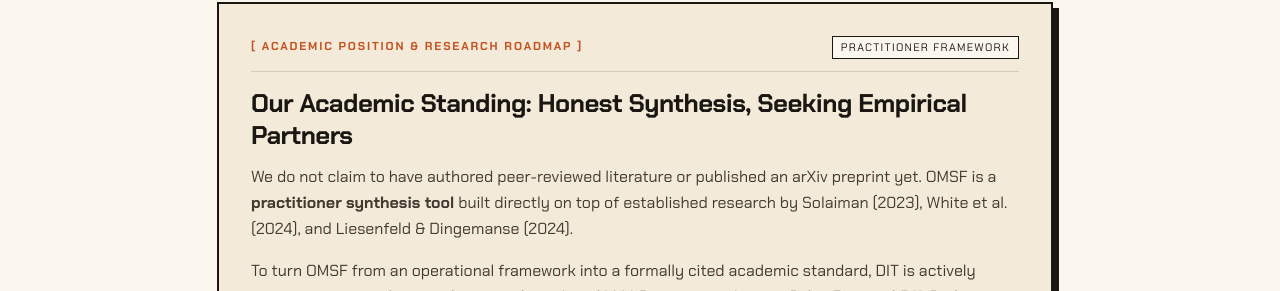
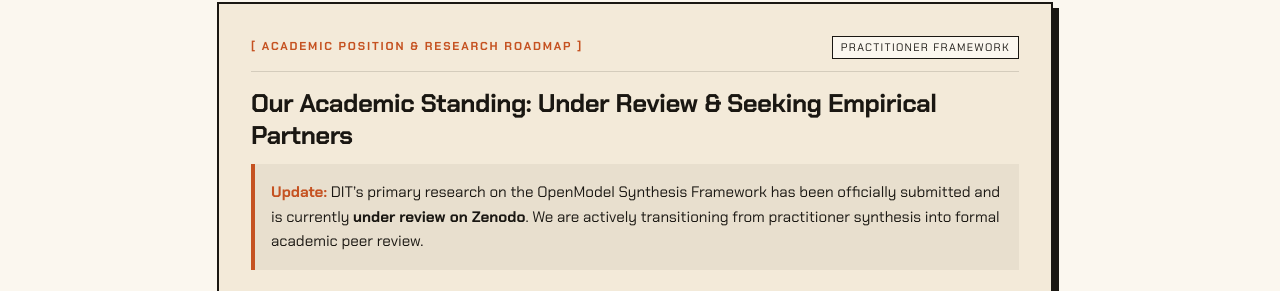
Before and after one commit to Lawrencium-103/__D.I.Technologies, a React (Vite) app: page /research in a window 1280 px wide. Shown: the part 661-952 px from the top of the page. Built offline with nearby package versions, Linux system fonts and the light colour scheme; no server answers.

Commit message:
content: add zenodo under-review badge to research page

```diff
--- a/src/pages/Research.jsx
+++ b/src/pages/Research.jsx
@@ -108,11 +108,17 @@
             </div>
 
             <h2 className="text-[1.6rem] font-[var(--font-display)] font-bold leading-tight mb-3">
-              Our Academic Standing: Honest Synthesis, Seeking Empirical Partners
+              Our Academic Standing: Under Review &amp; Seeking Empirical Partners
             </h2>
 
+            <div className="bg-[var(--color-ink)]/5 border-l-4 border-[var(--color-burnt)] p-4 mb-5">
+              <p className="text-[0.95rem] leading-relaxed text-[var(--color-ink)]">
+                <span className="font-bold text-[var(--color-burnt)]">Update:</span> DIT’s primary research on the OpenModel Synthesis Framework has been officially submitted and is currently <strong>under review on Zenodo</strong>. We are actively transitioning from practitioner synthesis into formal academic peer review.
+              </p>
+            </div>
+
             <p className="text-[1rem] leading-relaxed text-[var(--color-ink-soft)] mb-4">
-              We do not claim to have authored peer-reviewed literature or published an arXiv preprint yet. OMSF is a <strong>practitioner synthesis tool</strong> built directly on top of established research by Solaiman (2023), White et al. (2024), and Liesenfeld &amp; Dingemanse (2024).
+              While awaiting final publication, OMSF functions as a <strong>practitioner synthesis tool</strong> built directly on top of established research by Solaiman (2023), White et al. (2024), and Liesenfeld &amp; Dingemanse (2024).
             </p>
 
             <p className="text-[1rem] leading-relaxed text-[var(--color-ink-soft)] mb-5">
@@ -245,8 +251,7 @@
             <li className="flex gap-3 text-[1.02rem] leading-relaxed text-[var(--color-ink-soft)]">
               <span className="text-[var(--color-burnt)] font-[var(--font-mono)]">—</span>
               <span>
-                OMSF is not itself a peer-reviewed publication. It has not been through academic review, and its
-                per-model reports are advisory content, not research findings.
+                OMSF per-model reports are advisory content and synthesis, not formal research findings (though our methodology paper is currently under peer review).
               </span>
             </li>
             <li className="flex gap-3 text-[1.02rem] leading-relaxed text-[var(--color-ink-soft)]">
```
